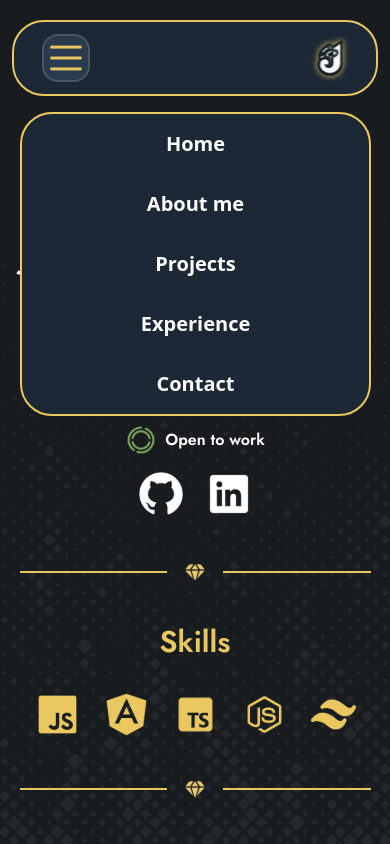
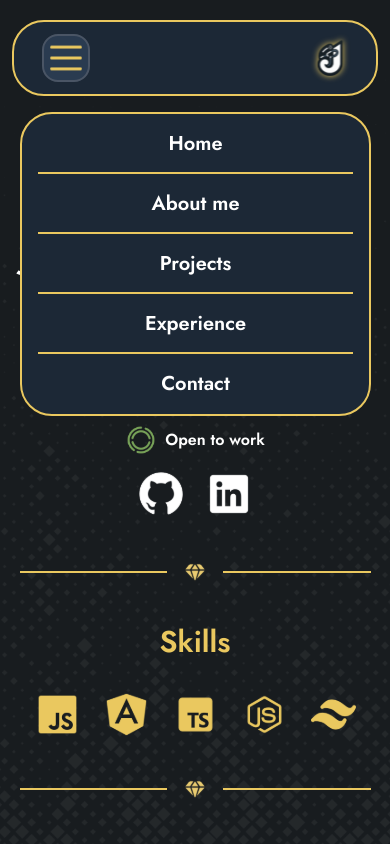
Before and after one commit to JuanesPachon/Juanes-portfolio, an Angular app: page / in a window 390 px wide. Both pictures are taken after a click on the element 66 px from the left and 58 px from the top of the page. Shown: the top 844 px of the page. Built offline with nearby package versions, Linux system fonts and the light colour scheme; no server answers.

Commit message:
feat(home): Enhance skills section with tooltips and improve mobile menu styling

```diff
--- a/src/app/pages/home/home.component.html
+++ b/src/app/pages/home/home.component.html
@@ -47,11 +47,26 @@
     <section>
         <h2 class="text-center text-primary-gold text-3xl lg:text-4xl font-jost font-semibold">Skills</h2>
         <div class="flex gap-x-6 sm:gap-x-10 lg:gap-x-15 mt-8 lg:mt-10">
-            <img src="/assets/icons/javascript_icon.svg" class="lg:w-15" alt="javascript icon">
-            <img src="/assets/icons/angular_icon.svg" class="lg:w-15" alt="angular icon">
-            <img src="/assets/icons/typescript_icon.svg" class="lg:w-15" alt="typescript icon">
-            <img src="/assets/icons/node_icon.svg" class="lg:w-15" alt="node icon">
-            <img src="/assets/icons/tailwind_icon.svg" class="lg:w-15" alt="tailwind icon">
+            <div class="relative group">
+                <img src="/assets/icons/javascript_icon.svg" class="lg:w-15" alt="javascript icon">
+                <span class="absolute bottom-full left-1/2 transform -translate-x-1/2 bg-primary-blue border-[1px] font-poppins border-gray-700 text-sm px-2 py-1 mb-1 rounded opacity-0 group-hover:opacity-100 transition-opacity duration-200">JavaScript</span>
+            </div>
+            <div class="relative group">
+                <img src="/assets/icons/angular_icon.svg" class="lg:w-15" alt="angular icon">
+                <span class="absolute bottom-full left-1/2 transform -translate-x-1/2 bg-primary-blue border-[1px] font-poppins border-gray-700 text-sm px-2 py-1 mb-1 rounded opacity-0 group-hover:opacity-100 transition-opacity duration-200">Angular</span>
+            </div>
+            <div class="relative group">
+                <img src="/assets/icons/typescript_icon.svg" class="lg:w-15" alt="typescript icon">
+                <span class="absolute bottom-full left-1/2 transform -translate-x-1/2 bg-primary-blue border-[1px] font-poppins border-gray-700 text-sm px-2 py-1 mb-1 rounded opacity-0 group-hover:opacity-100 transition-opacity duration-200">TypeScript</span>
+            </div>
+            <div class="relative group">
+                <img src="/assets/icons/node_icon.svg" class="lg:w-15" alt="node icon">
+                <span class="absolute bottom-full left-1/2 transform -translate-x-1/2 bg-primary-blue border-[1px] font-poppins border-gray-700 text-sm px-2 py-1 mb-1 rounded opacity-0 group-hover:opacity-100 transition-opacity duration-200">NodeJS</span>
+            </div>
+            <div class="relative group">
+                <img src="/assets/icons/tailwind_icon.svg" class="lg:w-15" alt="tailwind icon">
+                <span class="absolute bottom-full left-1/2 transform -translate-x-1/2 bg-primary-blue border-[1px] font-poppins border-gray-700 text-sm px-2 py-1 mb-1 rounded opacity-0 group-hover:opacity-100 transition-opacity duration-200">Tailwind</span>
+            </div>
         </div>
     </section>
 
--- a/src/app/shared/header/header.component.html
+++ b/src/app/shared/header/header.component.html
@@ -38,18 +38,30 @@
 <!-- Mobile menu -->
 <div class="fixed w-[90%] lg:hidden mx-5 bg-primary-blue rounded-4xl border-2 border-primary-gold transition-all transition-discrete duration-300 ease-in-out z-10"
     [ngClass]="isMenuOpen() ? 'opacity-100 ' : 'opacity-0 hidden'">
-    <div class="flex flex-col items-center text-xl">
-
-        <a class="font-bold w-full py-4 text-center hover:bg-hover-blue transition-colors duration-500 ease-in-out rounded-t-4xl"
-            (click)="scrollToSection('top')">Home</a>
-        <a class="font-bold w-full py-4 text-center hover:bg-hover-blue transition-colors duration-500 ease-in-out"
-            (click)="scrollToSection('about-me')">About me</a>
-        <a class="font-bold w-full py-4 text-center hover:bg-hover-blue transition-colors duration-500 ease-in-out"
-            (click)="scrollToSection('projects')">Projects</a>
-        <a class="font-bold w-full py-4 text-center hover:bg-hover-blue transition-colors duration-500 ease-in-out"
-            (click)="scrollToSection('experience')">Experience</a>
-        <a class="font-bold w-full py-4 text-center hover:bg-hover-blue transition-colors duration-500 ease-in-out rounded-b-4xl"
-            (click)="scrollToSection('contact')">Contact</a>
-
+    <div class="flex flex-col items-center text-xl font-jost font-semibold">
+        <a class="w-full py-4 text-center hover:bg-hover-blue transition-colors duration-500 ease-in-out rounded-t-4xl relative"
+            (click)="scrollToSection('top')">
+            Home
+            <div class="absolute bottom-0 left-4 right-4 border-b-2 border-primary-gold"></div>
+        </a>
+        <a class="w-full py-4 text-center hover:bg-hover-blue transition-colors duration-500 ease-in-out relative"
+            (click)="scrollToSection('about-me')">
+            About me
+            <div class="absolute bottom-0 left-4 right-4 border-b-2 border-primary-gold"></div>
+        </a>
+        <a class="w-full py-4 text-center hover:bg-hover-blue transition-colors duration-500 ease-in-out relative"
+            (click)="scrollToSection('projects')">
+            Projects
+            <div class="absolute bottom-0 left-4 right-4 border-b-2 border-primary-gold"></div>
+        </a>
+        <a class="w-full py-4 text-center hover:bg-hover-blue transition-colors duration-500 ease-in-out relative"
+            (click)="scrollToSection('experience')">
+            Experience
+            <div class="absolute bottom-0 left-4 right-4 border-b-2 border-primary-gold"></div>
+        </a>
+        <a class="w-full py-4 text-center hover:bg-hover-blue transition-colors duration-500 ease-in-out rounded-b-4xl"
+            (click)="scrollToSection('contact')">
+            Contact
+        </a>
     </div>
 </div>
```
